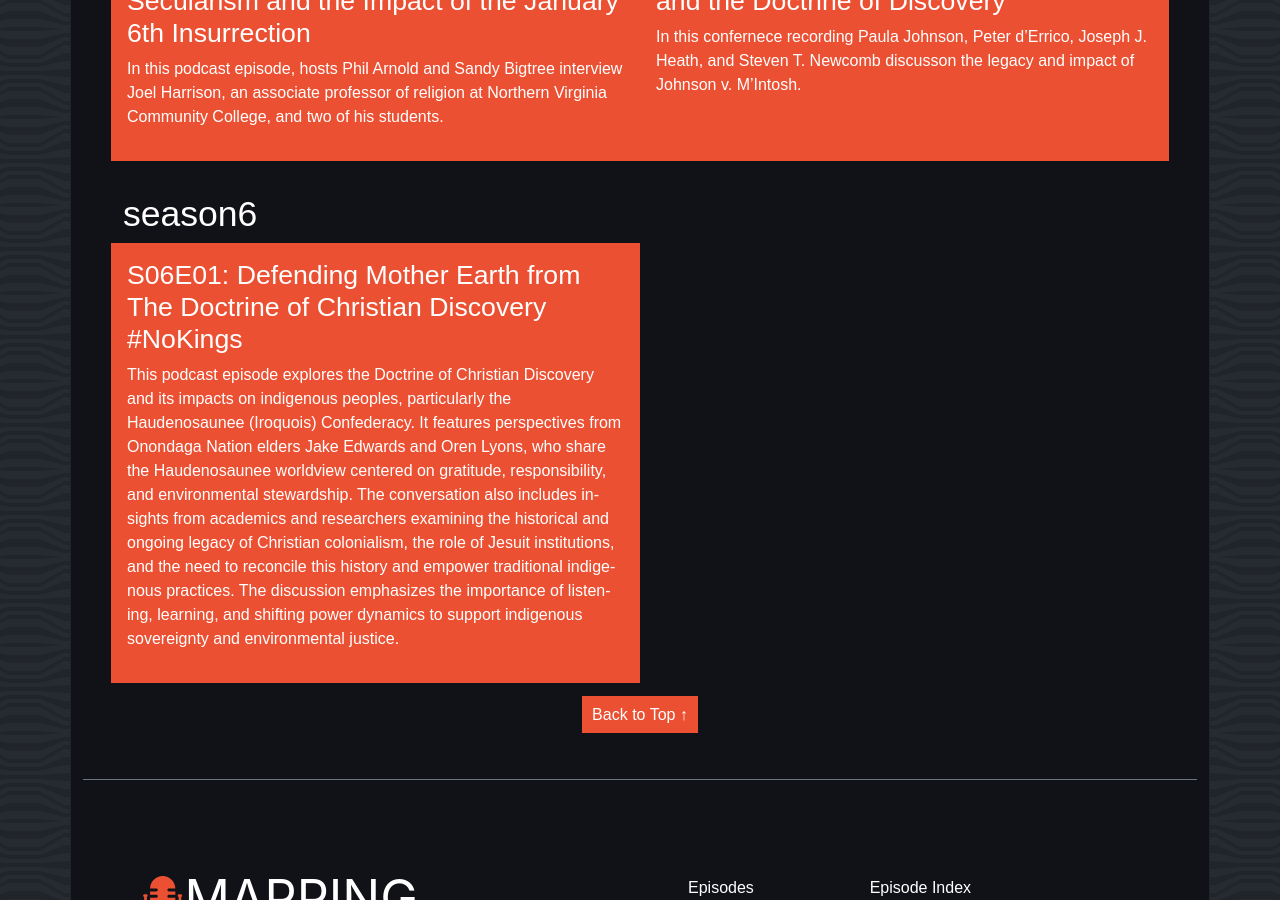
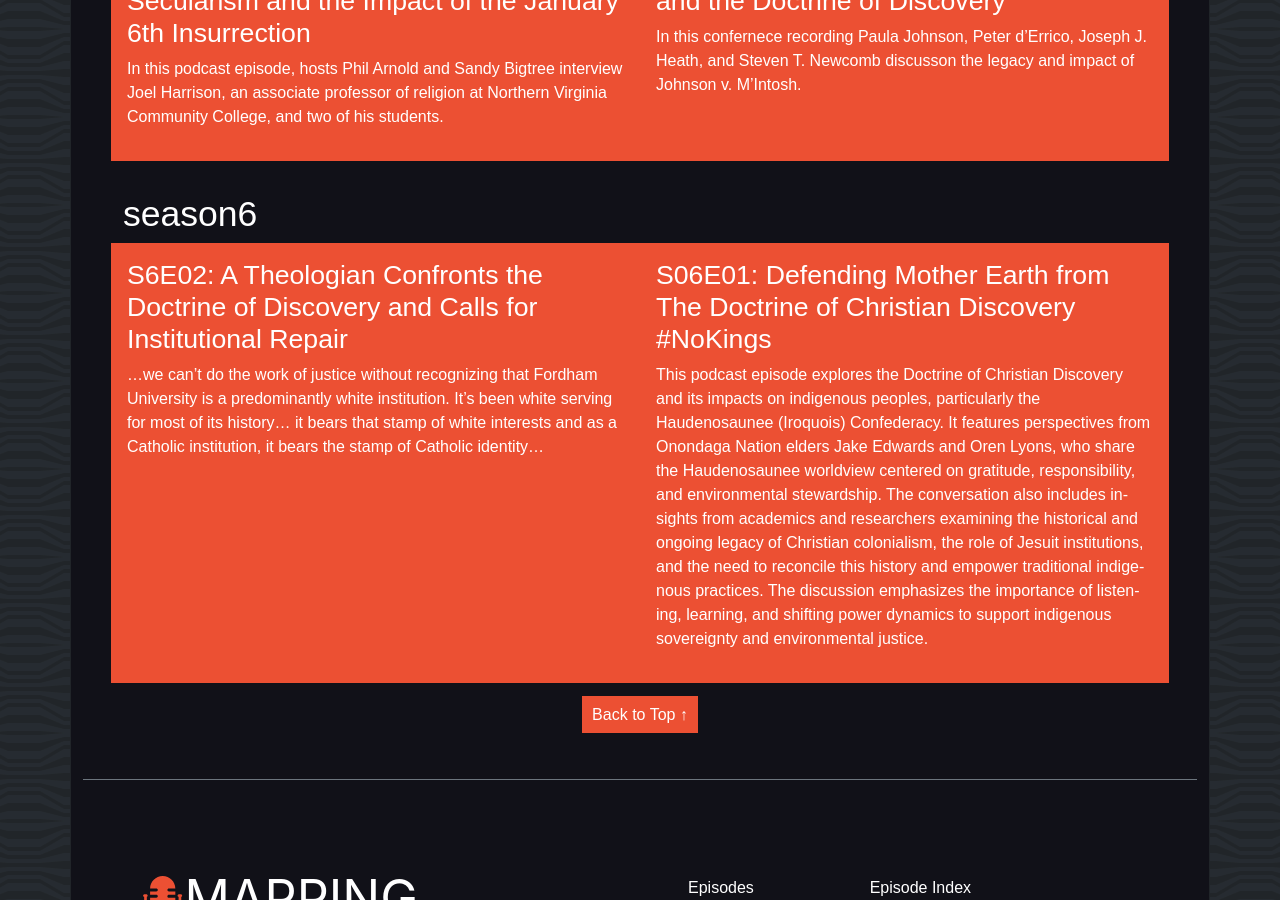
Before and after one commit to adamdjbrett/podcast-doctrineofdiscovery-v2, a Jekyll site: the page built from categories.html, in a window 1280 px wide and 900 px high, scrolled down 6213 px. Built offline with Jekyll 4.4.1, drawn with Linux system fonts in a browser that asks for light colours.

Commit message:
crowcodes updated mdod6-2 md

```diff
--- a/_posts/2026-01-22-episode-02.md
+++ b/_posts/2026-01-22-episode-02.md
@@ -1,18 +1,23 @@
 ---
 layout: post
 title: "S6E02: A Theologian Confronts the Doctrine of Discovery and Calls for Institutional Repair"
-description: "" #150 characters google meta description format
-subtitle: "Jeannine Hill Fletcher" # guest name plus other details
+description: "Explore with guest Jeannine Hill Fletcher as she discusses racial and religious forces that stripped land ownership from native people." #150 characters google meta description format
+subtitle: "Author Jeannine Hill Fletcher speaks with Phil Arnold and Sandy Bigtree" # guest name plus other details
 date: 2026-01-22
 categories:
  - season6
 tags: #three hashtags based on the pdf
   - Law
   - Johnson
-excerpt: #shows on / and /episodes
+  - doctrine
+  - land
+  - Jesuit
+
+excerpt: "...we can't do the work of justice without recognizing that Fordham University is a predominantly white institution. It's been white serving for most of its history... it bears that stamp of white interests and as a Catholic institution, it bears the stamp of Catholic identity..."
+
 image: /assets/images/mapping-doctrine-of-discovery-favicon.webp
 image_alt: mapping the Doctrine of Discovery cover photo.
-published: false
+published: true
 ---
 
 <div id="buzzsprout-player-18517685"></div><script src="https://www.buzzsprout.com/1926214/episodes/18517685-s6e02-a-theologian-confronts-the-doctrine-of-discovery-and-calls-for-institutional-repair.js?container_id=buzzsprout-player-18517685&player=small" type="text/javascript" charset="utf-8"></script>
@@ -20,21 +25,24 @@ published: false
 [⤓ Download a transcript of the Episode as a PDF](/assets/pdfs/S6E02-theologian-confronts.pdf) // [→ Subscribe](/subscribe/)
 
 ## Introduction
+- Jeannine Hill Fletcher speaks on the uncomfortable subjects that affect us all, and insists that we cannot explore justice nor equality without first addressing racial justice and equality. She discusses the forces and means used to strip native people of their land through indoctrination, religious conversion, marriage, and white generational inheritance of otherwise stolen land.   Jeannine insists that we must fully understand the systematic advantages that white christian culture has created and our place within it. The interview continues into matters of christian patriarchy and indigenous matriarchy, and discusses just how important it was to break the matrilineal bonds of indigenous people to subvert their culture and their connection with the land itself.
 
 ## Resources
 <!-- guests books look the guest up on amazon, find the ISBN. COPY/paste into zbib.org. Paste citations here as a list -->
-- book1
-- book2
-- book3
+- Hill Fletcher, Jeannine. Grace of the Ghosts: A Theology of Institutional Reparation. First edition., Fordham University Press, 2025.
+
+- Hill Fletcher, Jeannine. The Sin of White Supremacy: Christianity, Racism, and Religious Diversity in America. Orbis Books, 2017.
+
 
 ## Credits
 
 - **Music**: Onondaga Social Dance songs performed by Orris Edwards and Regis Cook
-- **Producers**: [Jordan Loewen-Colón](https://www.jordanbradyloewen.com/) and [Adam DJ Brett](https://adamdjbrett.com)
+- **Producers**: [Jordan Loewen-Colón](https://www.jordanbradyloewen.com/) and [Adam DJ Brett](https://adamdjbrett.com) and [Crow Richardson]
 - **Show notes**: [Adam DJ Brett](https://adamdjbrett.com)
 
 ## Citation
 <!--make about this episode-->
-Philip P. Arnold and Sandra Bigtree, "S06E01: Defending Mother Earth from The Doctrine of Christian Discovery #NoKings: A conversation at the Skanonh Great Law of Peace Center," _Mapping the Doctrine of Discovery_ (Podcast), May 19, 2025. <https://podcast.doctrineofdiscovery.org/season5/episode-08/>.
+Philip P. Arnold and Sandra Bigtree, "Hill Fletcher, Jeannine. The Sin of White Supremacy: Christianity, Racism, and Religious Diversity in America. Orbis Books, 2017.
+" _Mapping the Doctrine of Discovery_ (Podcast), January 22, 2026. <https://podcast.doctrineofdiscovery.org/season6/episode-02/>.
 
 {% include citation-links.html %}
```
